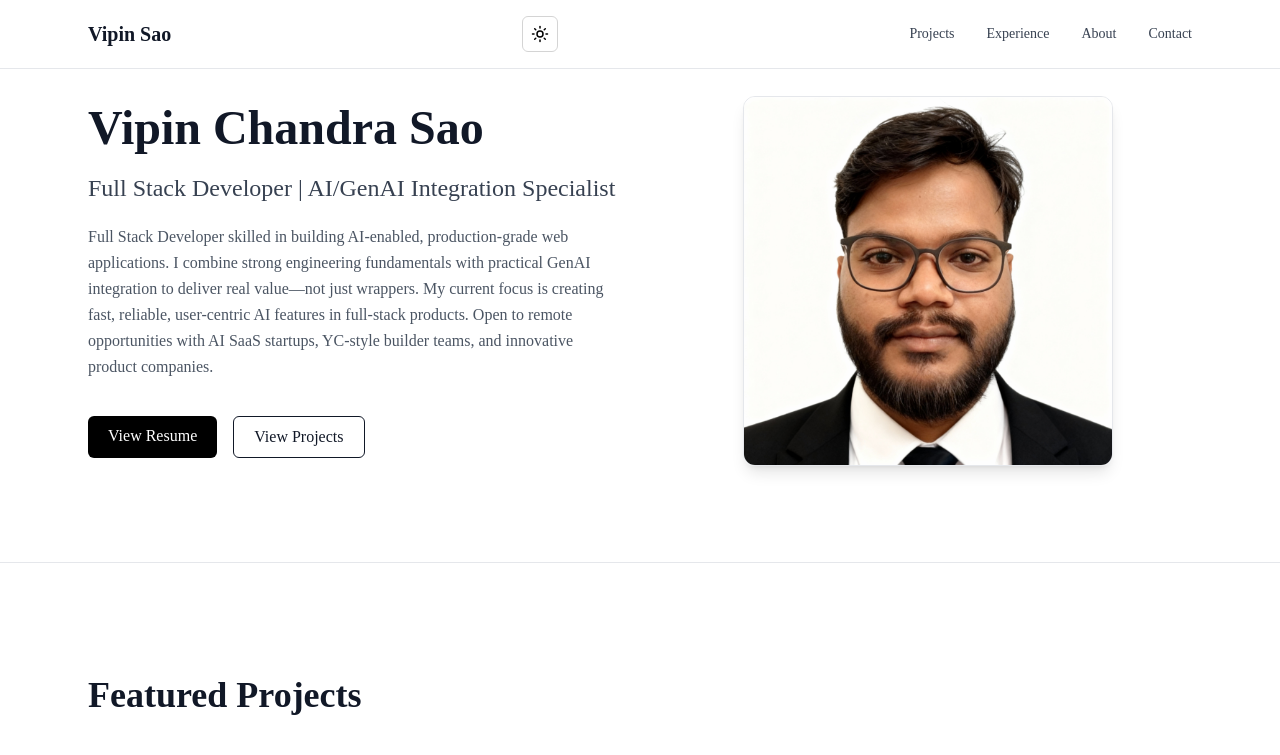
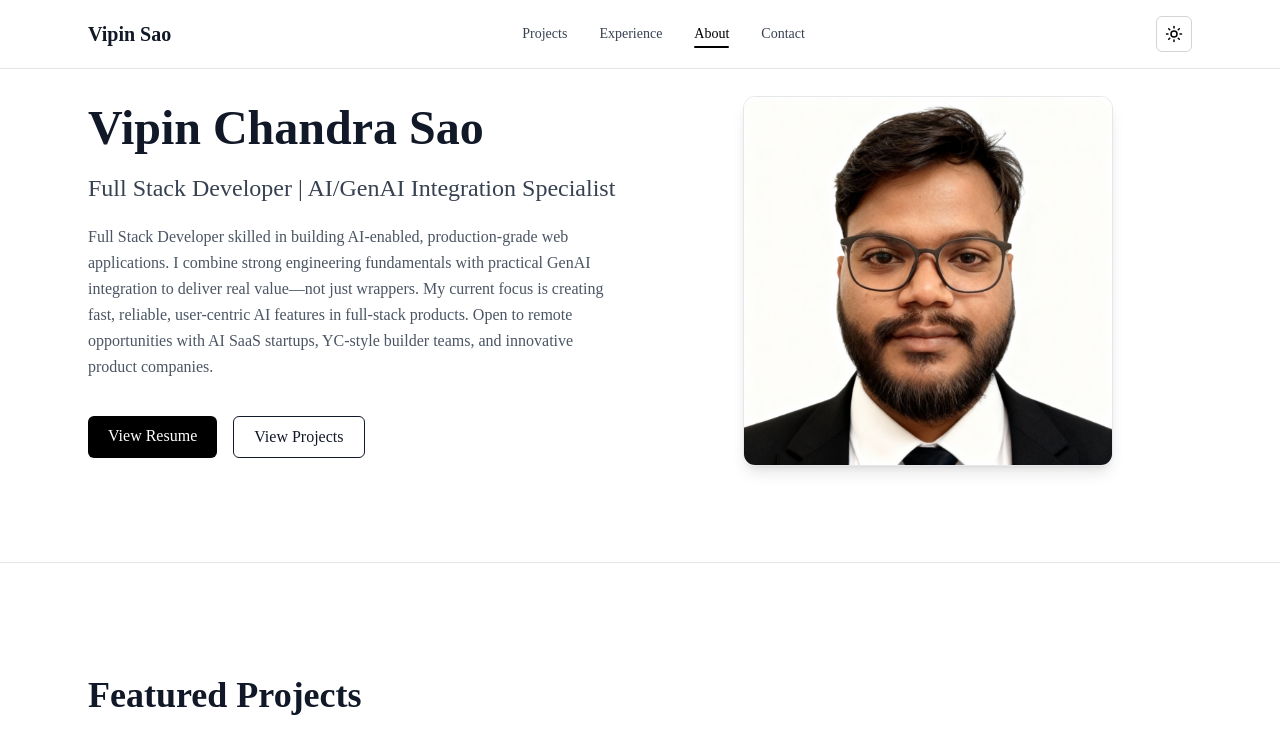
Before and after one commit to vipinsao/Portfolio_Latest, a Next.js app: page / in a window 1280 px wide. Shown: the top 755 px of the page. Built offline with nearby package versions, Linux system fonts and the light colour scheme.

Commit message:
Enhance Navbar: Add mobile menu, smooth scroll, active indicators & improved UX

```diff
--- a/app/components/Navbar.jsx
+++ b/app/components/Navbar.jsx
@@ -1,41 +1,133 @@
 "use client";
 import Link from "next/link";
 import { useTheme } from "next-themes";
-import { Sun, Moon } from "lucide-react";
+import { Sun, Moon, Menu, X } from "lucide-react";
+import { useState, useEffect } from "react";
 
 export default function Navbar() {
   const { theme, setTheme } = useTheme();
+  const [mobileMenuOpen, setMobileMenuOpen] = useState(false);
+  const [scrolled, setScrolled] = useState(false);
+  const [activeSection, setActiveSection] = useState("");
+
+  // Handle scroll effect
+  useEffect(() => {
+    const handleScroll = () => {
+      setScrolled(window.scrollY > 20);
+
+      // Detect active section
+      const sections = ["projects", "experience", "about", "contact"];
+      for (const section of sections) {
+        const element = document.getElementById(section);
+        if (element) {
+          const rect = element.getBoundingClientRect();
+          if (rect.top <= 100 && rect.bottom >= 100) {
+            setActiveSection(section);
+            break;
+          }
+        }
+      }
+    };
+
+    window.addEventListener("scroll", handleScroll);
+    return () => window.removeEventListener("scroll", handleScroll);
+  }, []);
+
+  // Smooth scroll function
+  const scrollToSection = (sectionId) => {
+    const element = document.getElementById(sectionId);
+    if (element) {
+      element.scrollIntoView({ behavior: "smooth", block: "start" });
+      setMobileMenuOpen(false);
+    }
+  };
+
+  const navLinks = [
+    { href: "projects", label: "Projects" },
+    { href: "experience", label: "Experience" },
+    { href: "about", label: "About" },
+    { href: "contact", label: "Contact" },
+  ];
+
   return (
-    <header className="w-full fixed top-0 left-0 bg-white/80 backdrop-blur-xl z-40 border-b">
+    <header
+      className={`w-full fixed top-0 left-0 z-50 transition-all duration-300 ${
+        scrolled
+          ? "bg-white/90 dark:bg-neutral-950/90 backdrop-blur-md shadow-sm"
+          : "bg-white/80 dark:bg-neutral-950/80 backdrop-blur-xl"
+      } border-b border-neutral-200 dark:border-neutral-800`}
+    >
       <div className="max-w-6xl mx-auto w-full px-6 py-4 flex items-center justify-between">
         {/* Logo */}
-        <Link href="/" className="text-xl font-semibold text-gray-900">
+        <Link
+          href="/"
+          className="text-xl font-semibold text-gray-900 dark:text-gray-100 hover:text-gray-700 dark:hover:text-gray-300 transition"
+        >
           Vipin Sao
         </Link>
 
+        {/* Desktop Nav Links */}
+        <nav className="hidden md:flex items-center gap-8 text-sm font-medium text-gray-700 dark:text-gray-300">
+          {navLinks.map((link) => (
+            <button
+              key={link.href}
+              onClick={() => scrollToSection(link.href)}
+              className={`hover:text-black dark:hover:text-white transition-colors relative ${
+                activeSection === link.href
+                  ? "text-black dark:text-white"
+                  : ""
+              }`}
+            >
+              {link.label}
+              {activeSection === link.href && (
+                <span className="absolute -bottom-1 left-0 w-full h-0.5 bg-black dark:bg-white rounded-full" />
+              )}
+            </button>
+          ))}
+        </nav>
+
+        {/* Right side: Theme Toggle + Mobile Menu Button */}
+        <div className="flex items-center gap-3">
+          {/* Theme Toggle */}
           <button
             onClick={() => setTheme(theme === "light" ? "dark" : "light")}
             className="p-2 rounded-md border border-neutral-300 dark:border-neutral-700 hover:bg-neutral-100 dark:hover:bg-neutral-900 transition"
+            aria-label="Toggle theme"
           >
             {theme === "light" ? <Moon size={18} /> : <Sun size={18} />}
           </button>
 
-        {/* Nav Links */}
-        <nav className="hidden md:flex items-center gap-8 text-sm font-medium text-gray-700">
-          <a href="#projects" className="hover:text-black transition">
-            Projects
-          </a>
-          <a href="#experience" className="hover:text-black transition">
-            Experience
-          </a>
-          <a href="#about" className="hover:text-black transition">
-            About
-          </a>
-          <a href="#contact" className="hover:text-black transition">
-            Contact
-          </a>
+          {/* Mobile Menu Button */}
+          <button
+            onClick={() => setMobileMenuOpen(!mobileMenuOpen)}
+            className="md:hidden p-2 rounded-md border border-neutral-300 dark:border-neutral-700 hover:bg-neutral-100 dark:hover:bg-neutral-900 transition"
+            aria-label="Toggle menu"
+          >
+            {mobileMenuOpen ? <X size={20} /> : <Menu size={20} />}
+          </button>
+        </div>
+      </div>
+
+      {/* Mobile Menu */}
+      {mobileMenuOpen && (
+        <div className="md:hidden border-t border-neutral-200 dark:border-neutral-800 bg-white dark:bg-neutral-950">
+          <nav className="flex flex-col px-6 py-4 gap-4">
+            {navLinks.map((link) => (
+              <button
+                key={link.href}
+                onClick={() => scrollToSection(link.href)}
+                className={`text-left py-2 text-base font-medium transition-colors ${
+                  activeSection === link.href
+                    ? "text-black dark:text-white"
+                    : "text-gray-700 dark:text-gray-300 hover:text-black dark:hover:text-white"
+                }`}
+              >
+                {link.label}
+              </button>
+            ))}
           </nav>
         </div>
+      )}
     </header>
   );
 }
```
Lines whose indentation alone changed are shown as unchanged.
